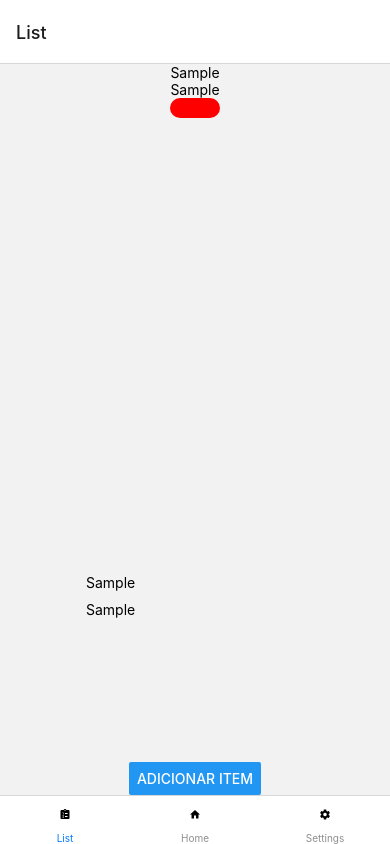
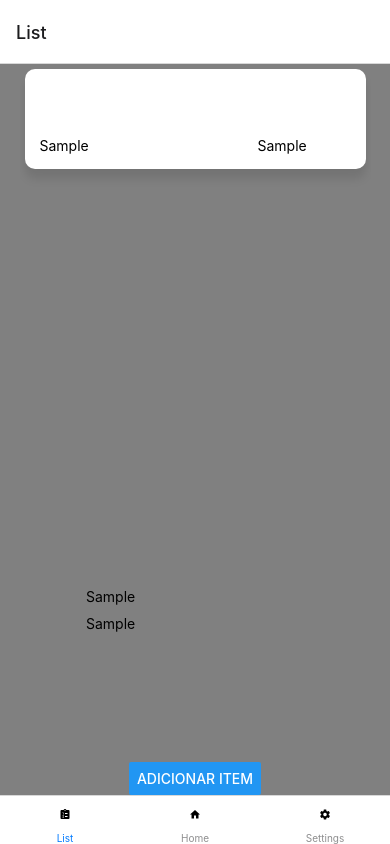
Before and after one commit to Moreira-Lucas/app_01, a React Native app in the folder AwesomeProject/: screen /List in a window 390 px wide. Both pictures are taken after typing "Sample", "Sample" into the empty fields and a click on the button "ADICIONAR ITEM". Built offline with nearby package versions, Linux system fonts and the light colour scheme.

Commit message:
implementando função de editar

```diff
--- a/AwesomeProject/src/components/Screens/ListScreen.js
+++ b/AwesomeProject/src/components/Screens/ListScreen.js
@@ -48,19 +48,35 @@ export const ListScreen = () => {
 
 
   return (
-    <View style={{ flex: 1, justifyContent: 'center', alignItems: 'center' }}>
+    <View style={{ flex: 1, justifyContent: 'center', alignItems: 'center', backgroundColor:'gray',  }}>
       <FlatList
         data={data}
         //ref={listRef}
+        style={{width:'90%'}}
+
         renderItem={({ item }) => (
-          <View>
-            <Text style={{ flex: 1, alignItems: 'flex-start' }}>{item.text}</Text>
-            <Text style={{ flex: 1, alignItems: 'flex-end' }}>{item.price}</Text>
+          <View  style={{
+            flexDirection: 'row',
+      //width: 300,
+      alignItems:'flex-end',
+      height: 100,
+      margin: 5,
+      padding: 15,
+      borderRadius: 10,
+      backgroundColor: '#FFF',
+      boxShadow: '0 10px 10px rgba(0, 0, 0, 0.1)',
+          }}>
+            <TextInput value={item.text} styles={{  alignItems: 'flex-start' }} editable={true} />
+            <TextInput value={item.price} styles={{ alignItems:'flex-end' }} editable={true} />
+
             <TouchableOpacity
-            style={{alignItems: 'center',
+            style={{
             backgroundColor: 'red',
             padding: 10,
-            borderRadius:10}}
+            borderRadius:10,
+            margin:10,
+            alignItems:'center'
+          }}
       onPress={() => {
         //deleteItem(item.id);
         //editItem();
@@ -74,33 +90,7 @@ export const ListScreen = () => {
 
 
       />
-      <Modal
-        //ref={modalRef}
-        animationType="fade"
-        transparent={true}
-        onRequestClose={closeModal}
-        visible={false}
-      >
-        <View style={{ flex: 1, justifyContent: 'center', alignItems: 'center' }}>
-          <TextInput
-            style={{ marginBottom: 10 }}
-            placeholder="Texto"
-            //value={text}
-            //onChange={}//setText}
-          />
-          <TextInput
-            style={{ marginBottom: 10 }}
-            placeholder="Preço"
-            //value={price}
-            //setPrice}
-          />
-          <Button
-            title="fechar"
-            onPress={editItem()}//{onSave}
-            style={{ margin: 10 }}
-          />
-        </View>
-      </Modal>
+
       <View style={{ flex: 1, justifyContent: 'center', alignItems: 'center' }}>
         <TextInput
           style={{ marginBottom: 10 }}
```
